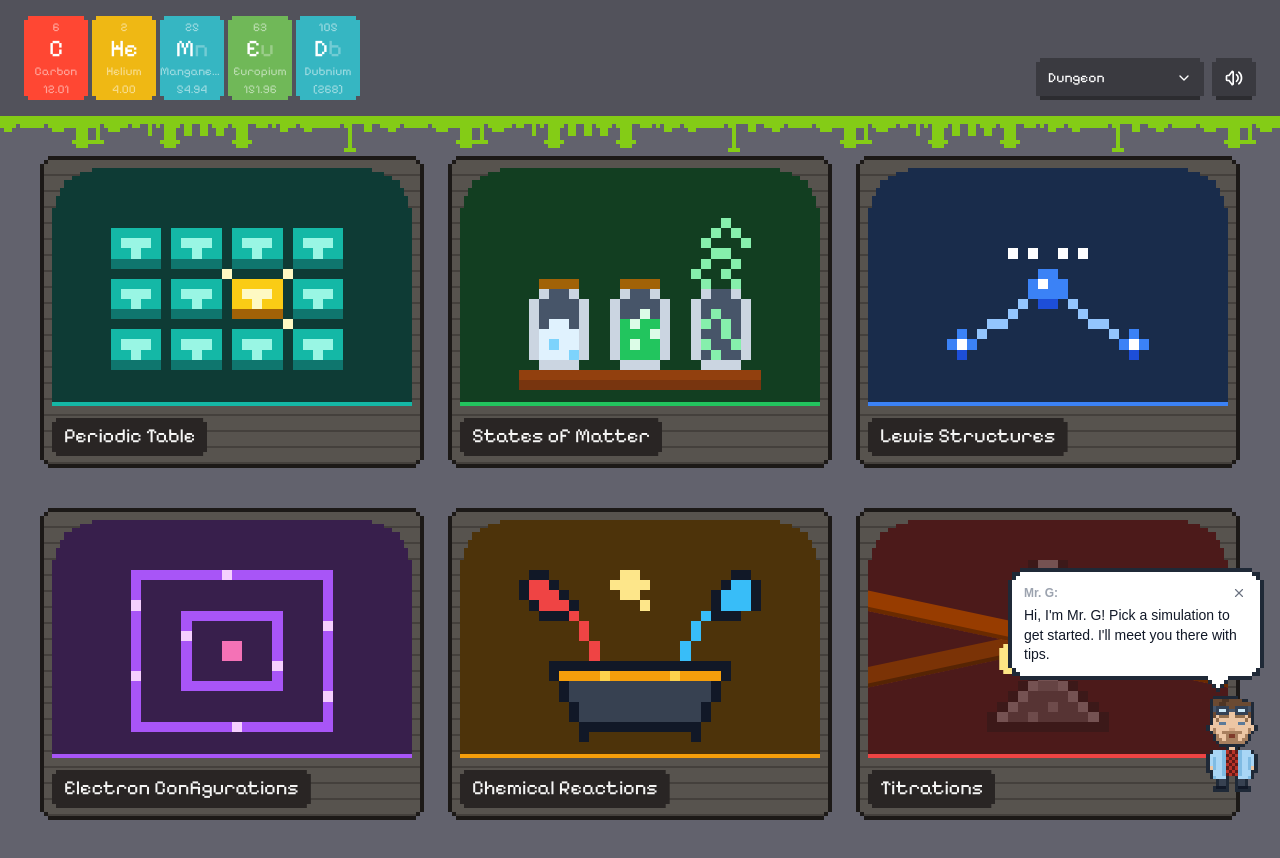
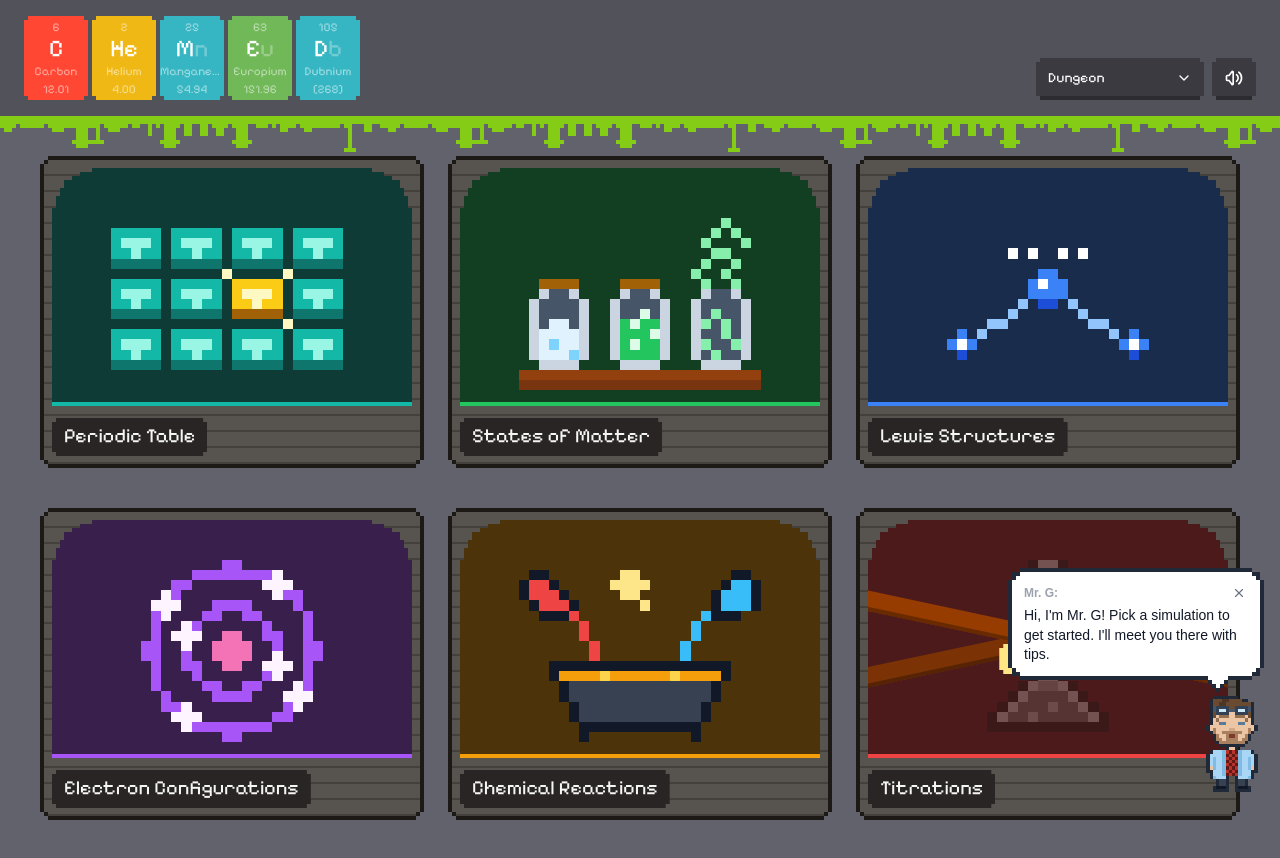
Before and after one commit to sethgonzales/ChemEd, a Next.js app: page / in a window 1280 px wide. Shown: the top 858 px of the page. Built offline with nearby package versions, Linux system fonts and the light colour scheme.

Commit message:
Draw the Electron Configurations door as a round carbon atom
The shells are circles instead of squares, with electrons as beads:
two on the inner ring and four on the outer.

```diff
--- a/src/constants/door-art.ts
+++ b/src/constants/door-art.ts
@@ -135,32 +135,32 @@ export const DOOR_ART = {
       P: '#374151', // cauldron
     },
   },
-  // an atom as a dungeon map: the nucleus and its shells of rooms
+  // a carbon atom: the nucleus with 2 electrons on its inner ring and 4 on the outer
   electrons: {
     rows: [
-      '........................',
-      '..RRRRRRRRRERRRRRRRRRR..',
-      '..R..................R..',
-      '..R..................R..',
-      '..E..................R..',
-      '..R....RRRRRRRRRR....R..',
-      '..R....R........R....E..',
-      '..R....E........R....R..',
-      '..R....R...NN...R....R..',
-      '..R....R...NN...R....R..',
-      '..R....R........E....R..',
-      '..E....R........R....R..',
-      '..R....RRRRRRRRRR....R..',
-      '..R..................E..',
-      '..R..................R..',
-      '..R..................R..',
-      '..RRRRRRRRRRERRRRRRRRR..',
-      '........................',
+      '...........RR...........',
+      '........RRRRRRRRE.......',
+      '......RR.......EEE......',
+      '.....ER.........ERR.....',
+      '....EEE...RRRR....R.....',
+      '....RE...RR..RR....R....',
+      '....R..ER......R...R....',
+      '....R.EEE..NN..RR..R....',
+      '...RR..E..NNNN..R..RR...',
+      '...RR..R..NNNN..E..RR...',
+      '....R..RR..NN..EEE.R....',
+      '....R...R......RE..R....',
+      '....R....RR..RR...ER....',
+      '.....R....RRRR...EEE....',
+      '.....RRE.........RE.....',
+      '......EEE.......RR......',
+      '.......ERRRRRRRR........',
+      '...........RR...........',
     ],
     palette: {
       R: '#a855f7', // shells
       N: '#f472b6', // nucleus
-      E: '#f5d0fe', // electrons
+      E: '#fdf4ff', // electrons, as beads on the rings
     },
   },
   // a burette drips into a flask that is turning pink
```
Also changed, not shown: door.png (added), 1 other file (tests, documents, lock files or other folders).
